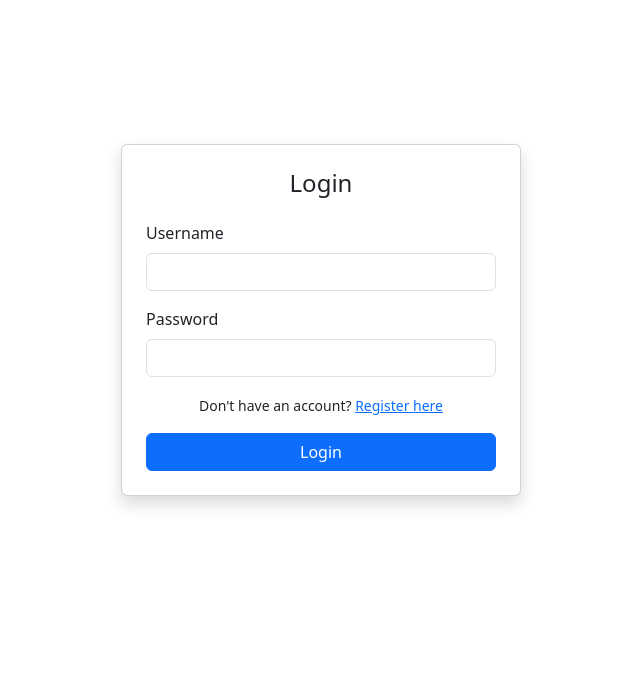
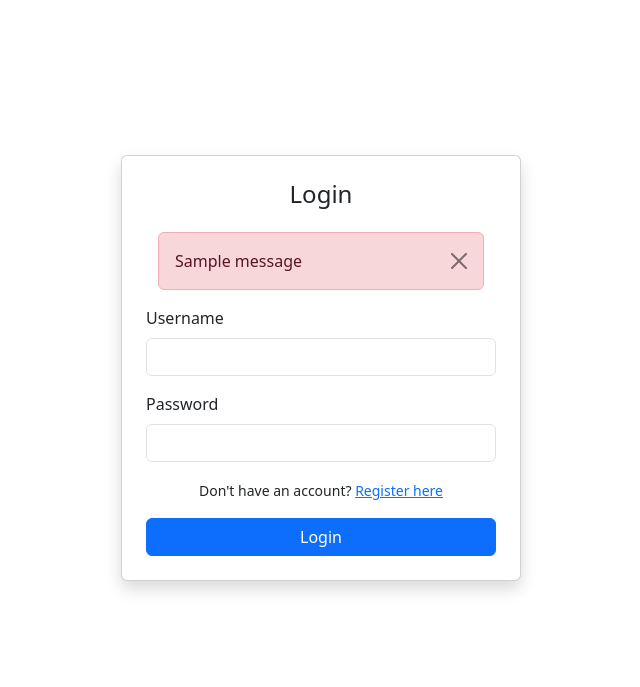
Before and after one commit to hasdajustin/authSystem, a Django app: page /login/ in a window 1280 px wide. Shown: the part 56-743 px from the top of the page, without its empty margins (319-959 px from the left). Run offline with Django 5.2, Linux system fonts and the light colour scheme; one stand-in notice (Sample message) is shown.

Commit message:
Added the backend logic to the login_view.

```diff
--- a/core/views.py
+++ b/core/views.py
@@ -1,6 +1,7 @@
 from django.shortcuts import render, redirect
 from django.contrib import messages
 from django.contrib.auth.models import User
+from django.contrib.auth import authenticate, login
 
 # Create your views here.
 def home_view(request):
@@ -32,4 +33,18 @@ def register_view(request):
     return render(request, 'pages/register.html')
 
 def login_view(request):
+    if request.method == 'POST':
+        userName = request.POST.get('username')
+        userPassword = request.POST.get('userpassword')
+        print(userName, userPassword)
+
+        user = authenticate(request, username = userName, password=userPassword)
+
+        if user is not None:
+            login(request, user)
+            messages.success(request, f'Hello {user.username}')
+            return redirect('home_view')
+        else:
+            messages.error(request, 'Invalid username or password.')
+            return redirect('login_view')
     return render(request, 'pages/login.html')
--- a/templates/pages/login.html
+++ b/templates/pages/login.html
@@ -1,9 +1,19 @@
 {% extends 'base.html' %}
 
 {% block content %}
-<div class="container d-flex justify-content-center align-items-center" style="min-height: 80vh;">
+<div class="container d-flex justify-content-center align-items-center my-5" style="min-height: 80vh;">
     <div class="card shadow p-4" style="width: 100%; max-width: 400px;">
         <h4 class="text-center mb-4">Login</h4>
+        {% if messages %}
+        <div class="container">
+            {% for message in messages %}
+            <div class="alert alert-danger alert-dismissible fade show" role="alert">
+                {{ message }}
+                <button type="button" class="btn-close" data-bs-dismiss="alert" aria-label="Close"></button>
+            </div>
+            {% endfor %}
+        </div>
+        {% endif %}
 
         <form method="POST">
             {% csrf_token %}
@@ -13,7 +23,7 @@
             </div>
             <div class="mb-3">
                 <label class="form-label">Password</label>
-                <input type="password" class="form-control" name="userPassword" required>
+                <input type="password" class="form-control" name="userpassword" required>
             </div>
             <div class="text-center my-3">
                 <small>Don't have an account? <a href="{% url 'register_view' %}">Register here</a></small>
```
Also changed, not shown: db.sqlite3.
